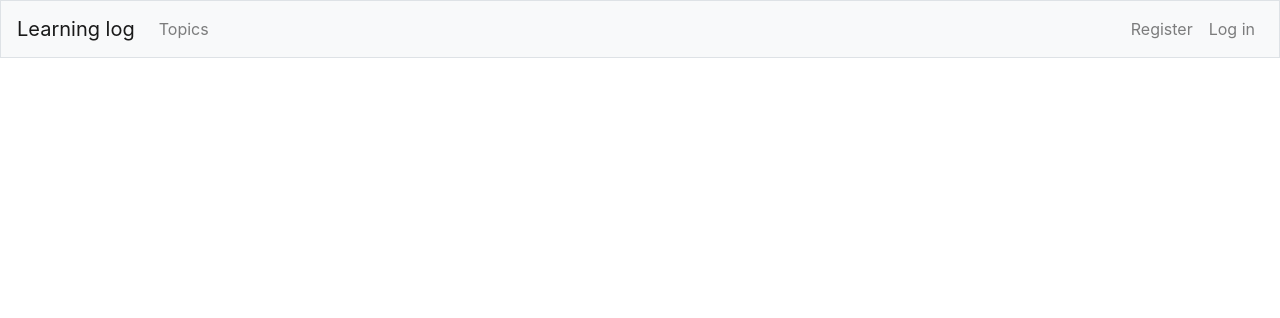
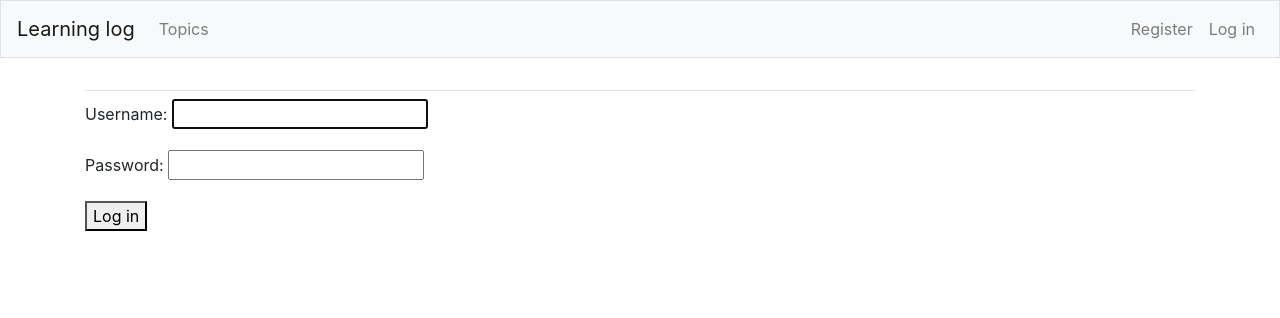
Before and after one commit to grvcmd/learning_log, a Django app: page /users/login/?next=/edit_entry/1/ in a window 1280 px wide. Shown: the top 318 px of the page. Run offline with Django 3.2, Linux system fonts and the light colour scheme; some libraries are stand-ins or nearby versions.

Commit message:
Define main part of the page

```diff
--- a/learning_logs/templates/learning_logs/base.html
+++ b/learning_logs/templates/learning_logs/base.html
@@ -51,5 +51,15 @@
 
     </nav>
 
+    <main role="main" class="container">
+        <div class="pb-2 mb-2 border-bottom">
+            {% block page_header %} {% endblock page_header %}
+        </div>
+        <div>
+            {% block content %} {% endblock content %}
+        </div>
+    </main>
+
 </body>
+
 </html>
```
